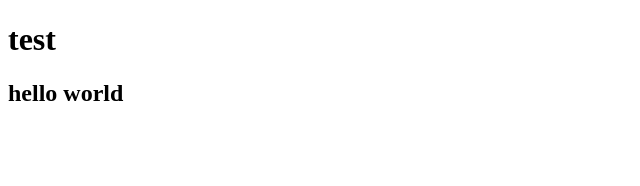
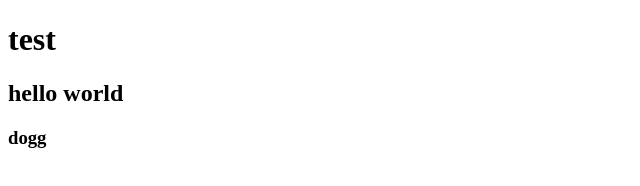
Before and after one commit to Pakezz/testDemo, a plain HTML site: page index.html in a window 1280 px wide. Shown: the full height of the page, 0-640 px from the left. Drawn offline with Linux system fonts and the light colour scheme.

Commit message:
这是第三系提交，更改了index.html

```diff
--- a/index.html
+++ b/index.html
@@ -8,5 +8,6 @@
 <body>
     <h1>test</h1>
     <h2>hello world</h2>
+    <h3>dogg</h3>
 </body>
 </html>
```
